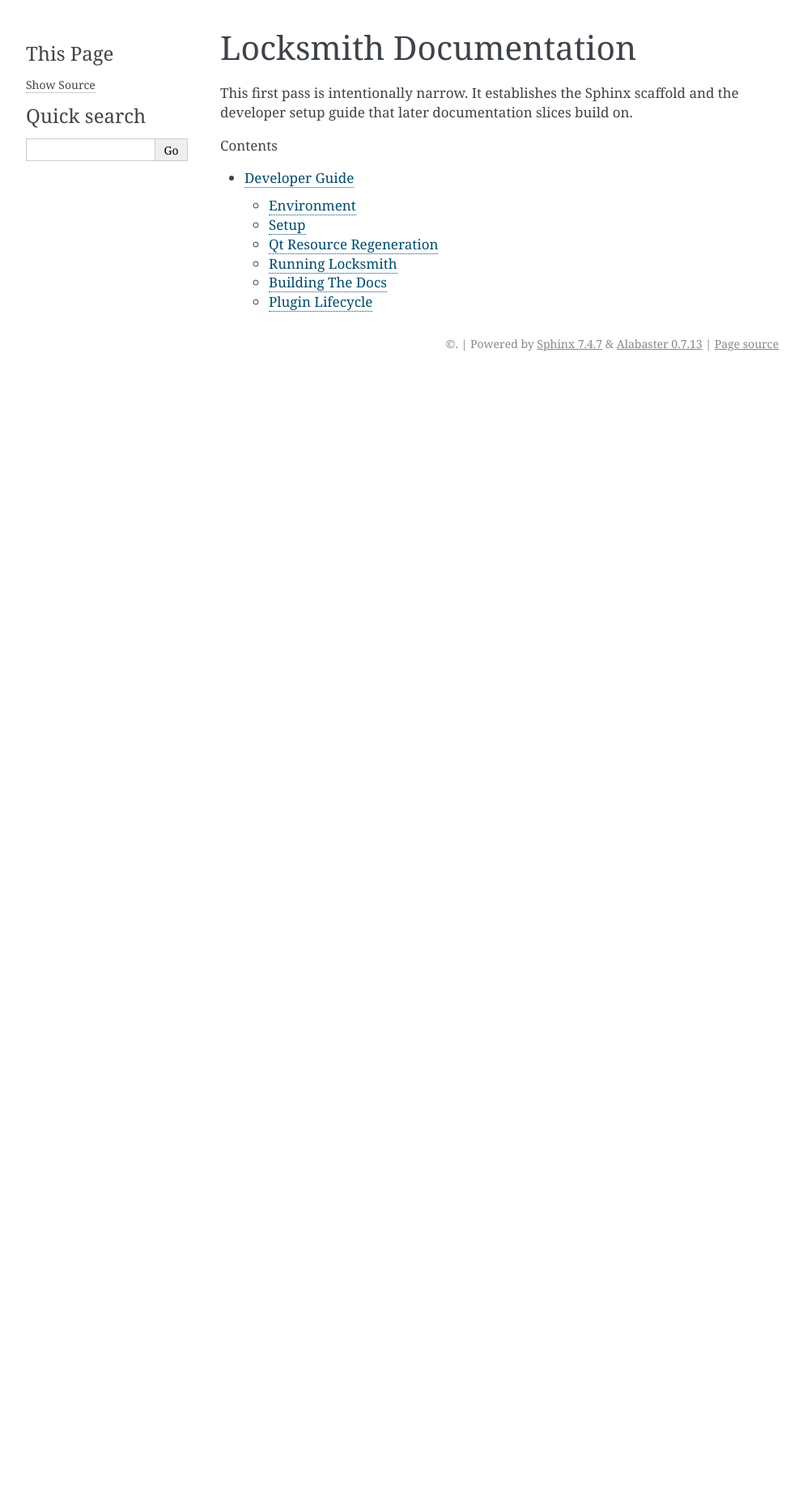
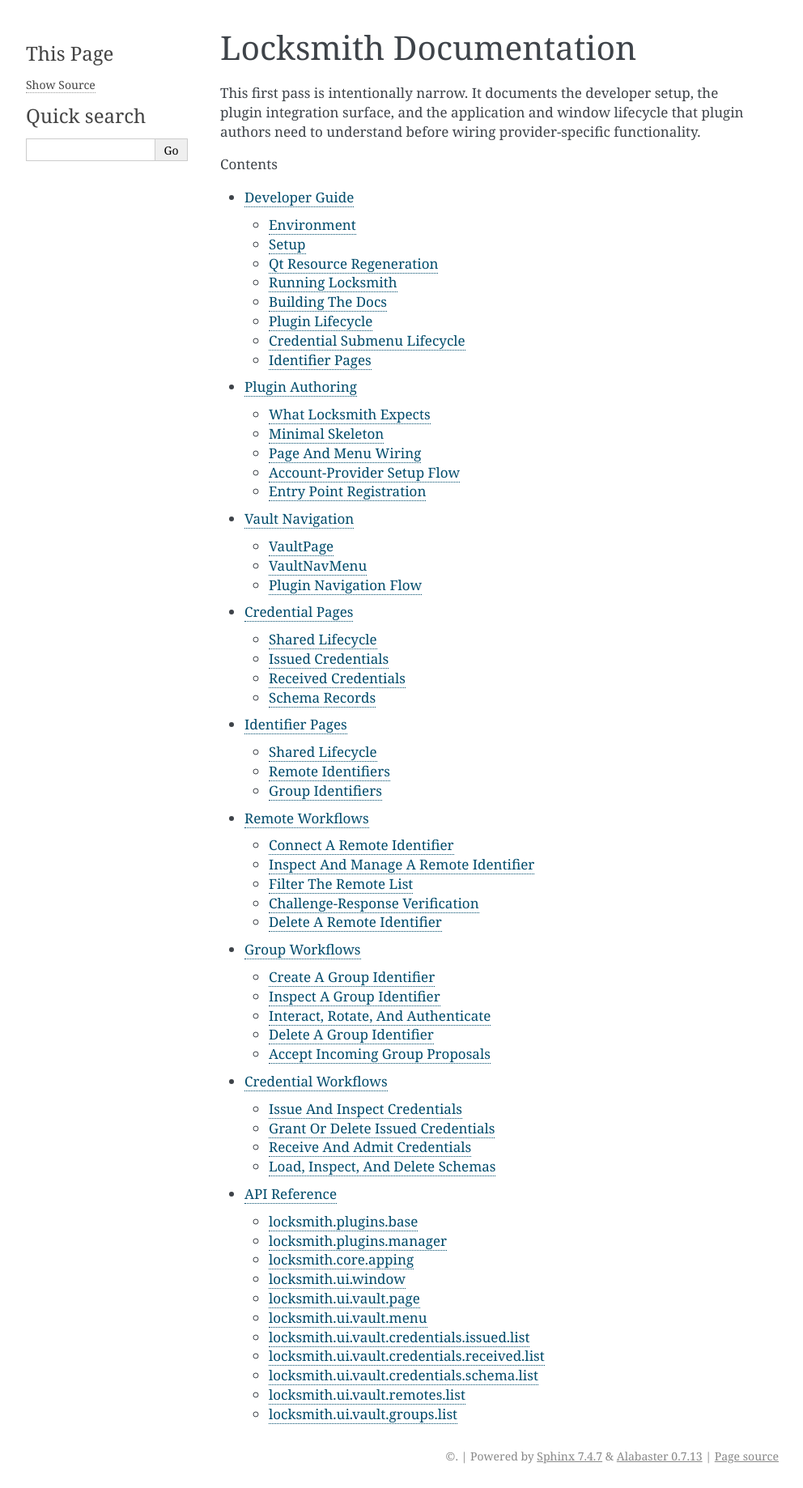
Before and after one commit to seriouscoderone/locksmith, a Sphinx documentation site: the page built from docs/index.rst, in a window 1280 px wide. Shown: the whole page at 81% size, without its empty margins (148-1140 px from the left). Built offline with Sphinx 7.4.7, drawn with Linux system fonts in a browser that asks for light colours; before the commit the page ends 900 px from its top, so only the background shows below that.

Commit message:
docs: wire the Sphinx docs map and API reference

```diff
--- /dev/null
+++ b/docs/api-reference.rst
@@ -0,0 +1,93 @@
+API Reference
+=============
+
+The first documentation slice is limited to the modules that define the provider-extension
+contract and the lifecycle surface that hosts it.
+
+locksmith.plugins.base
+----------------------
+
+.. automodule:: locksmith.plugins.base
+   :members:
+   :undoc-members:
+   :show-inheritance:
+
+locksmith.plugins.manager
+-------------------------
+
+.. automodule:: locksmith.plugins.manager
+   :members:
+   :undoc-members:
+   :show-inheritance:
+
+locksmith.core.apping
+---------------------
+
+.. automodule:: locksmith.core.apping
+   :members:
+   :undoc-members:
+   :show-inheritance:
+
+locksmith.ui.window
+-------------------
+
+.. automodule:: locksmith.ui.window
+   :members:
+   :undoc-members:
+   :show-inheritance:
+
+locksmith.ui.vault.page
+-----------------------
+
+.. automodule:: locksmith.ui.vault.page
+   :members:
+   :undoc-members:
+   :show-inheritance:
+
+locksmith.ui.vault.menu
+-----------------------
+
+.. automodule:: locksmith.ui.vault.menu
+   :members:
+   :undoc-members:
+   :show-inheritance:
+
+locksmith.ui.vault.credentials.issued.list
+------------------------------------------
+
+.. automodule:: locksmith.ui.vault.credentials.issued.list
+   :members:
+   :undoc-members:
+   :show-inheritance:
+
+locksmith.ui.vault.credentials.received.list
+--------------------------------------------
+
+.. automodule:: locksmith.ui.vault.credentials.received.list
+   :members:
+   :undoc-members:
+   :show-inheritance:
+
+locksmith.ui.vault.credentials.schema.list
+------------------------------------------
+
+.. automodule:: locksmith.ui.vault.credentials.schema.list
+   :members:
+   :undoc-members:
+   :show-inheritance:
+
+locksmith.ui.vault.remotes.list
+--------------------------------
+
+.. automodule:: locksmith.ui.vault.remotes.list
+   :members:
+   :undoc-members:
+   :show-inheritance:
+
+locksmith.ui.vault.groups.list
+------------------------------
+
+.. automodule:: locksmith.ui.vault.groups.list
+   :members:
+   :undoc-members:
+   :show-inheritance:
--- a/docs/developer-guide.rst
+++ b/docs/developer-guide.rst
@@ -43,8 +43,8 @@ Once the editable install is in place:
 Building The Docs
 -----------------
 
-This repo now has a narrow Sphinx scaffold for developer-oriented documentation. Additional
-topic guides can be layered onto that scaffold without changing the local docs workflow.
+This repo does not yet have a full documentation site. The initial Sphinx surface is scoped
+to the plugin contracts and the wallet shell that hosts them.
 
 .. code-block:: bash
 
@@ -70,3 +70,31 @@ added to ``vault.doers``.
 
 When a vault closes, ``PluginManager.on_vault_closed(vault)`` gives plugins a teardown hook
 before the application closes LMDB-backed resources.
+
+See ``plugin-authoring`` for a concrete example of page registration, menu wiring,
+and account-provider setup branching.
+
+Credential Submenu Lifecycle
+----------------------------
+
+The credentials button in ``VaultNavMenu`` expands into three built-in content pages:
+
+#. ``IssuedCredentialsListPage`` for credentials issued from the active wallet
+#. ``ReceivedCredentialsListPage`` for credentials accepted into the wallet
+#. ``SchemaListPage`` for schema records and issuer metadata
+
+``VaultPage`` registers these pages during initialization and switches between them by key.
+Each page delays its data load until ``set_vault_name(...)`` runs after a vault opens, which
+ensures the page can safely read from ``app.vault`` and subscribe to the vault signal bridge.
+
+Identifier Pages
+----------------
+
+The base vault shell also registers built-in list pages for remote and group identifiers:
+
+#. ``RemoteIdentifierListPage`` for organizer-backed contacts, OOBI imports, and role views
+#. ``GroupIdentifierListPage`` for multisig/group habitats and their pending workflow state
+
+These pages follow the same deferred-load pattern as the credentials pages. Each waits until
+``set_vault_name(...)`` runs so it can safely read from ``app.vault`` and react to doer events
+that change the visible table state.
--- a/docs/index.rst
+++ b/docs/index.rst
@@ -1,11 +1,20 @@
 Locksmith Documentation
 =======================
 
-This first pass is intentionally narrow. It establishes the Sphinx scaffold and the
-developer setup guide that later documentation slices build on.
+This first pass is intentionally narrow. It documents the developer setup, the plugin
+integration surface, and the application and window lifecycle that plugin authors need to
+understand before wiring provider-specific functionality.
 
 .. toctree::
    :maxdepth: 2
    :caption: Contents
 
    developer-guide
+   plugin-authoring
+   vault-navigation
+   credential-pages
+   identifier-pages
+   remote-workflows
+   group-workflows
+   credential-workflows
+   api-reference
```
Also changed, not shown: README.md (+97 -6 lines).
